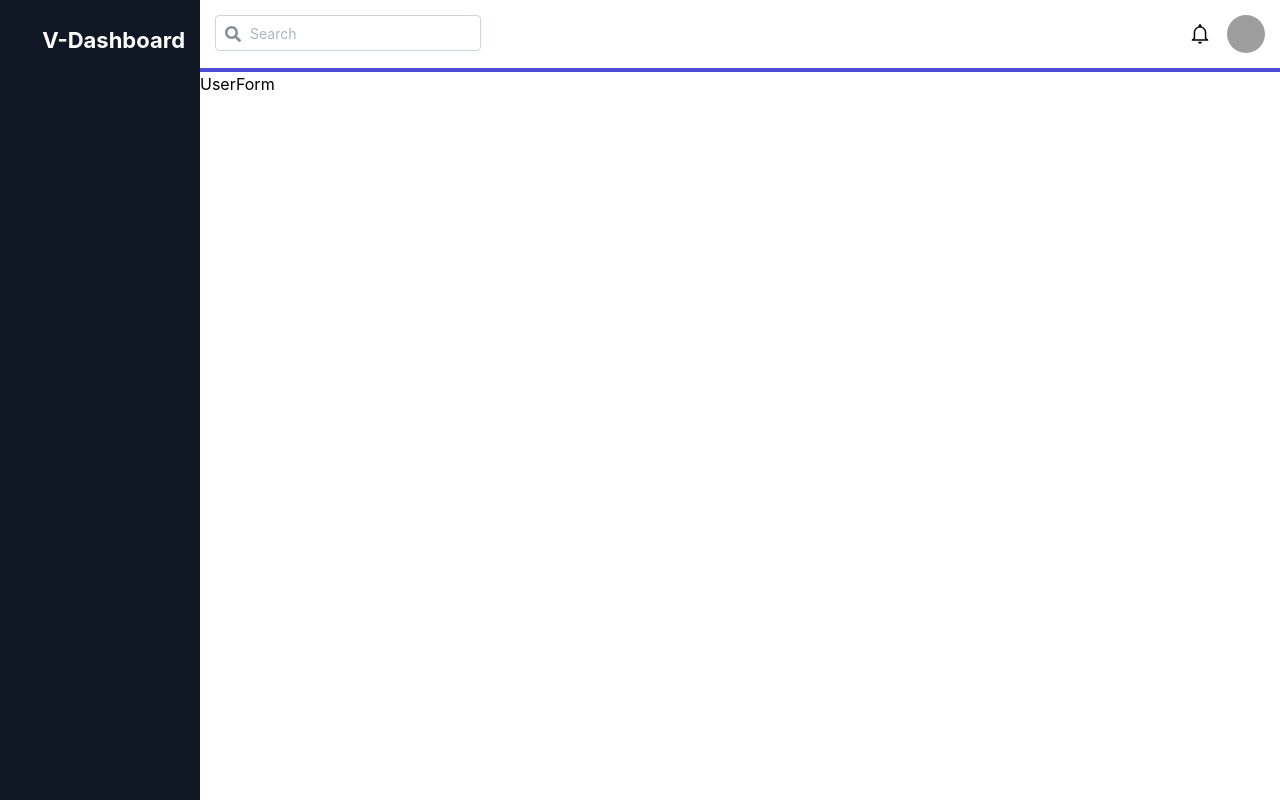
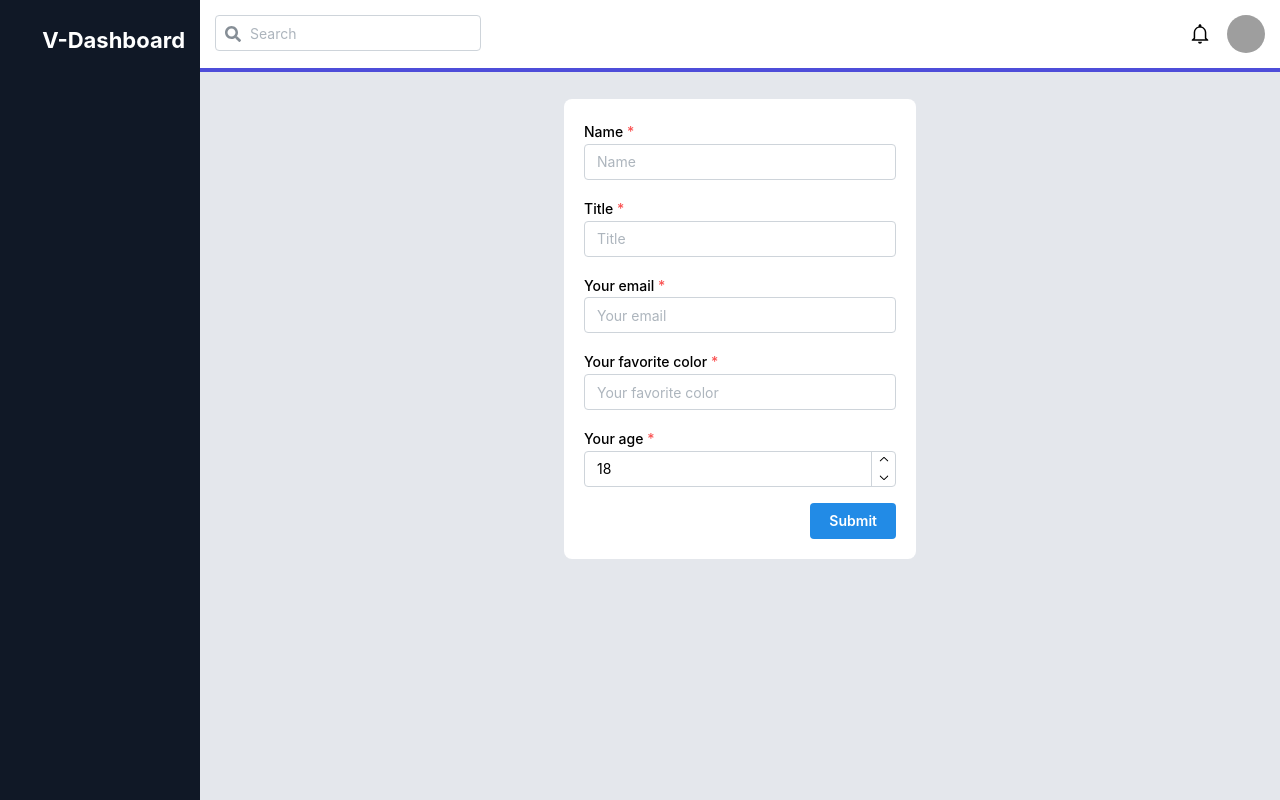
Before and after one commit to iaayush07/crud-react, a React (Vite) app: page /add-user in a window 1280 px wide. Built offline with nearby package versions, Linux system fonts and the light colour scheme; grey boxes are pictures that could not be loaded.

Commit message:
feat : User form UI + routing

```diff
--- a/package.json
+++ b/package.json
@@ -11,6 +11,7 @@
   },
   "dependencies": {
     "@mantine/core": "^7.10.2",
+    "@mantine/form": "^7.10.2",
     "@mantine/hooks": "^7.10.2",
     "json-server": "^0.17.4",
     "react": "^18.2.0",
--- a/src/App.css
+++ b/src/App.css
@@ -28,3 +28,9 @@ html, body, #root{
   overflow: hidden;
   z-index: 0;
 }
+.user-form-wrapper {
+  border-radius: 8px;
+}
+.userform {
+  height: 100%;
+}
--- a/src/pages/UserForm.jsx
+++ b/src/pages/UserForm.jsx
@@ -1,9 +1,82 @@
 import React from 'react'
+import { useForm, isNotEmpty, isEmail, isInRange, hasLength, matches } from '@mantine/form';
+import { Button, Group, TextInput, NumberInput, Grid, Box } from '@mantine/core';
 
 const UserForm = () => {
-  return (
-    <div>UserForm</div>
-  )
+    const form = useForm({
+        mode: 'uncontrolled',
+        initialValues: {
+            name: '',
+            title: '',
+            email: '',
+            favoriteColor: '',
+            age: 18,
+        },
+
+        validate: {
+            name: hasLength({ min: 2, max: 10 }, 'Name must be 2-10 characters long'),
+            title: isNotEmpty('Enter title'),
+            email: isEmail('Invalid email'),
+            favoriteColor: matches(/^#([0-9a-f]{3}){1,2}$/, 'Enter a valid hex color'),
+            age: isInRange({ min: 18, max: 99 }, 'You must be 18-99 years old to register'),
+        },
+    });
+
+    return (
+        <Box px="20" pt="20" className='userlist'>
+            <Grid pt="15" gutter="md" className='userform' justify="center" align="center">
+                <Grid.Col span={4} bg="#ffffff" p="20" className='user-form-wrapper'>
+                    <form onSubmit={form.onSubmit(() => { })}>
+                        <TextInput
+                            label="Name"
+                            placeholder="Name"
+                            withAsterisk
+                            key={form.key('name')}
+                            {...form.getInputProps('name')}
+                        />
+                        <TextInput
+                            label="Title"
+                            placeholder="Title"
+                            withAsterisk
+                            mt="md"
+                            key={form.key('title')}
+                            {...form.getInputProps('title')}
+                        />
+                        <TextInput
+                            label="Your email"
+                            placeholder="Your email"
+                            withAsterisk
+                            mt="md"
+                            key={form.key('email')}
+                            {...form.getInputProps('email')}
+                        />
+                        <TextInput
+                            label="Your favorite color"
+                            placeholder="Your favorite color"
+                            withAsterisk
+                            mt="md"
+                            key={form.key('favoriteColor')}
+                            {...form.getInputProps('favoriteColor')}
+                        />
+                        <NumberInput
+                            label="Your age"
+                            placeholder="Your age"
+                            withAsterisk
+                            mt="md"
+                            key={form.key('age')}
+                            {...form.getInputProps('age')}
+                        />
+
+                        <Group justify="flex-end" mt="md">
+                            <Button type="submit">Submit</Button>
+                        </Group>
+                    </form>
+                </Grid.Col>
+            </Grid>
+        </Box>
+
+
+    );
 }
 
 export default UserForm
```
Also changed, not shown: 1 other file (tests, documents, lock files or other folders).
